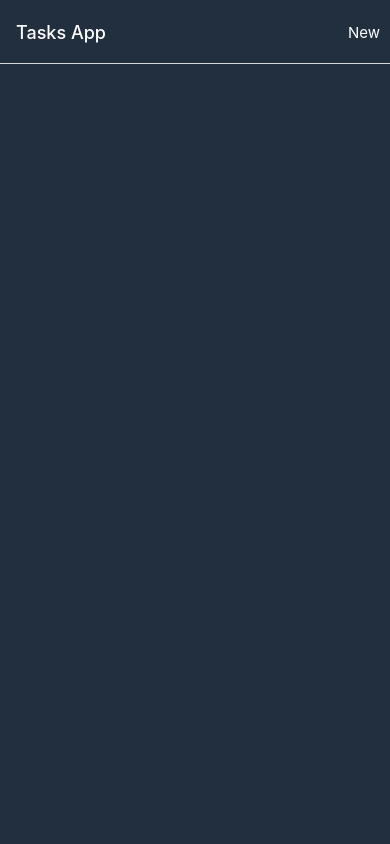
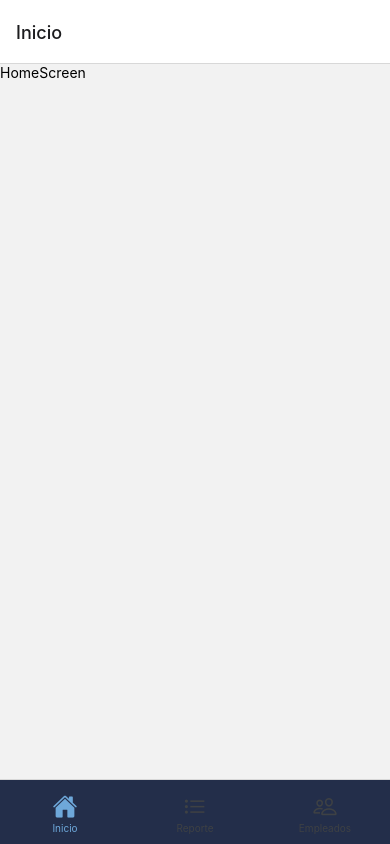
Before and after one commit to ANGELcr95/app-spinobrac, a React Native app: screen / in a window 390 px wide. Built offline with nearby package versions, Linux system fonts and the light colour scheme; no server answers.

Commit message:
v 3.0 global colors

```diff
--- a/App.js
+++ b/App.js
@@ -4,42 +4,97 @@ import { Text,
  } from 'react-native'
 import { NavigationContainer } from '@react-navigation/native';
 import { createNativeStackNavigator } from '@react-navigation/native-stack';
-import HomeScreen from './screens/HomeScreen'
-import TaskFormScreen from './screens/TaskFormScreen'
+import RiskScreen from './screens/RiskScreen'
+import HomeScreen from './screens/HomeScreen';
+import ReportScreen from './screens/ReportScreen'
+import routesIcons from './custom/routesIcons';
+import TabNavigator from './components/TabNavigator';
 
+
+import GLOBALS from './Globals';
+
+import Ionicons from '@expo/vector-icons/Ionicons';
+
+import { createBottomTabNavigator } from '@react-navigation/bottom-tabs';
+
+const Tab = createBottomTabNavigator();
 const Stack = createNativeStackNavigator()
 
-const App = () => {
+function StackReportScreen() {
   return (
-    <NavigationContainer>
     <Stack.Navigator>
         <Stack.Screen
-          name="HomeScreen"
-          component={HomeScreen}
+          name="ReportScreen"
+          component={ReportScreen}
+          options= {()=> ({
+            title: "Reporte",
+            headerStyle: { backgroundColor: GLOBALS.COLOR.PRIMARY},
+            headerTitleStyle: { color: '#fff'},
+            headerTintColor: '#fff', // Change color of the icons
+          })}
+        />
+      </Stack.Navigator>
+  );
+}
+
+
+function StackRiskScreen() {
+  return (
+    <Stack.Navigator>
+      <Stack.Screen
+        name="RiskScreen"
+        component={RiskScreen}
         options= {({navigation})=> ({
           title: 'Tasks App',
+          height: 0,
           headerStyle: { backgroundColor: '#222f3e'},
           headerTitleStyle: { color: '#fff'},
           headerRight: () => (
-              <TouchableOpacity onPress={()=> navigation.navigate('TaskFormScreen')}>
+            <TouchableOpacity onPress={()=> navigation.navigate('ReportScreen')}>
               <Text style={{ color: '#fff', marginRight: 10, fontSize: 15}}>New</Text>
             </TouchableOpacity>
             )
         })}
       />
-        <Stack.Screen
-          name="TaskFormScreen"
-          component={TaskFormScreen}
-          options= {({navigation})=> ({
-            title: 'Create a Task',
-            headerStyle: { backgroundColor: '#222f3e'},
-            headerTitleStyle: { color: '#fff'},
-            headerTintColor: '#fff' // Change color of the icons
-          })}
-        />
     </Stack.Navigator>
-    </NavigationContainer>
-  )
+  );
 }
 
-export default App
+
+export default function App() {
+  return (
+    <NavigationContainer>
+      <Tab.Navigator
+       screenOptions={({ route }) => ({
+          tabBarIcon: ({ focused, color, size }) => {
+            let iconName = routesIcons(focused, route.name)
+          return <Ionicons name={iconName} size={size} color={color}/>;
+          },
+          tabBarStyle: {
+            height:65,
+            paddingBottom:10,
+            paddingTop:10,
+            backgroundColor: GLOBALS.COLOR.PRIMARY
+        },
+      })}
+        tabBarOptions={{
+          activeTintColor: GLOBALS.COLOR.ICONS,
+          inactiveTintColor: GLOBALS.COLOR.ICONSDOWN,
+        }}>
+        <Tab.Screen name="Inicio" component={HomeScreen} />
+        <Tab.Screen
+          name="Reporte"
+          options= {()=> ({
+            headerShown: false
+          })}
+          component={StackReportScreen} />
+        <Tab.Screen
+          name="Empleados"
+          options= {()=> ({
+            headerShown: false
+          })}
+         component={StackRiskScreen} />
+      </Tab.Navigator>
+    </NavigationContainer>
+  );
+}
--- /dev/null
+++ b/Globals.js
@@ -0,0 +1,8 @@
+export default {
+    COLOR: {
+      PRIMARY: '#232E4A',
+      SECONDARY: '#0F3274',
+      ICONS: '#6EA8DA',
+      ICONSDOWN: '#3e4144',
+    }
+  };
--- a/components/HomeScreen/TaskList/TaskItem.js
+++ b/components/HomeScreen/TaskList/TaskItem.js
@@ -10,7 +10,7 @@ const TaskItem = ({task, handleDelete}) => {
   return (
     <View style={styles.itemContainer}>
       <TouchableOpacity
-      onPress={()=>navigation.navigate('TaskFormScreen', {id: task.id})}
+      onPress={()=>navigation.navigate('ReportScreen', {id: task.id})}
       >
         <Text style={styles.itemTitle}>{task.title}</Text>
         <Text style={styles.description}>{task.description}</Text>
--- /dev/null
+++ b/components/TabNavigator.js
@@ -0,0 +1,14 @@
+import { createBottomTabNavigator } from '@react-navigation/bottom-tabs';
+
+const Tab = createBottomTabNavigator();
+
+const TabNavigator = ({HomeScreen, TaskFormScreen}) => {
+  return (
+      <Tab.Navigator>
+        <Tab.Screen name="Home" component={HomeScreen} />
+        <Tab.Screen name="Settings" component={TaskFormScreen} />
+      </Tab.Navigator>
+  );
+}
+
+export default TabNavigator;
--- /dev/null
+++ b/custom/routesIcons.js
@@ -0,0 +1,13 @@
+
+const routesIcons =(focused,route)  =>  {
+    switch(route) {
+        case 'Inicio':
+            return focused ? 'home': 'home-outline';
+        case 'Empleados':
+            return focused ?  'people': 'people-outline';
+        case 'Reporte':
+            return focused ? 'list': 'list-outline';
+    }
+}
+
+export default routesIcons;
--- a/screens/HomeScreen.js
+++ b/screens/HomeScreen.js
@@ -1,13 +1,11 @@
+import { View, Text } from 'react-native'
 import React from 'react'
-
-import Layout from '../components/Layouts/Layout'
-import TaskList from '../components/HomeScreen/TaskList'
 
 const HomeScreen = () => {
   return (
-    <Layout>
-      <TaskList />
-    </Layout>
+    <View>
+      <Text>HomeScreen</Text>
+    </View>
   )
 }
 
--- a/screens/TaskFormScreen.js
+++ b/screens/ReportScreen.js
@@ -2,16 +2,19 @@ import { Text, TextInput, StyleSheet, TouchableOpacity } from 'react-native'
 import React, { useEffect, useState } from 'react'
 
 
+
 import Layout from '../components/Layouts/Layout'
 import { getTask, saveTask, updateTask } from '../api'
+import { useNavigation } from '@react-navigation/native'
 
-const TaskFormScreen = ({navigation, route}) => {
+const ReportScreen = ({route}) => {
   const [task, setTask] = useState({
     title: '',
     description: ''
   })
 
   const [editing, setEditing] = useState(false)
+  const navigation = useNavigation()
 
   const handleChange = (name, value) => setTask({...task,[name]: value})
 
@@ -22,7 +25,7 @@ const TaskFormScreen = ({navigation, route}) => {
       } else {
         await saveTask(task)
       }
-      navigation.navigate('HomeScreen')
+      navigation.navigate('RiskScreen')
     } catch (error) {
       console.error(error);
     }
@@ -31,6 +34,7 @@ const TaskFormScreen = ({navigation, route}) => {
 
 
   useEffect(() => {
+    console.log(route);
     if (route.params && route.params.id) {
       navigation.setOptions({ headerTitle: 'Updating a Task'});
       (async()=> {
@@ -38,8 +42,9 @@ const TaskFormScreen = ({navigation, route}) => {
         setTask({title: task.title, description: task.description})
       })()
       setEditing(true)
+
     }
-  }, [])
+  }, [editing])
 
 
   return (
@@ -117,4 +122,4 @@ const styles = StyleSheet.create({
   }
 })
 
-export default TaskFormScreen
+export default ReportScreen
--- /dev/null
+++ b/screens/RiskScreen.js
@@ -0,0 +1,15 @@
+import React from 'react'
+
+import Layout from '../components/Layouts/Layout'
+import TaskList from '../components/HomeScreen/TaskList'
+
+const RiskScreen = () => {
+  return (
+
+    <Layout>
+      <TaskList />
+    </Layout>
+  )
+}
+
+export default RiskScreen
```
Lines whose indentation alone changed are shown as unchanged.
